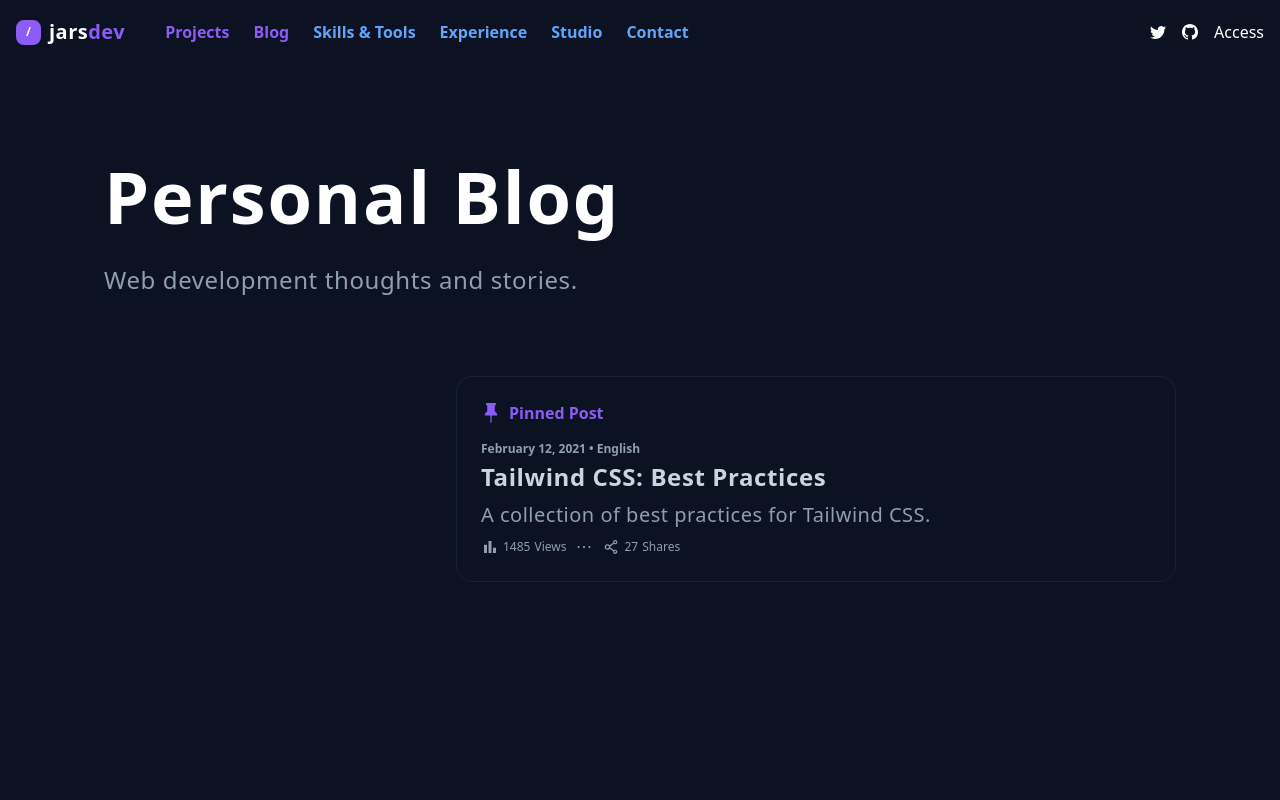
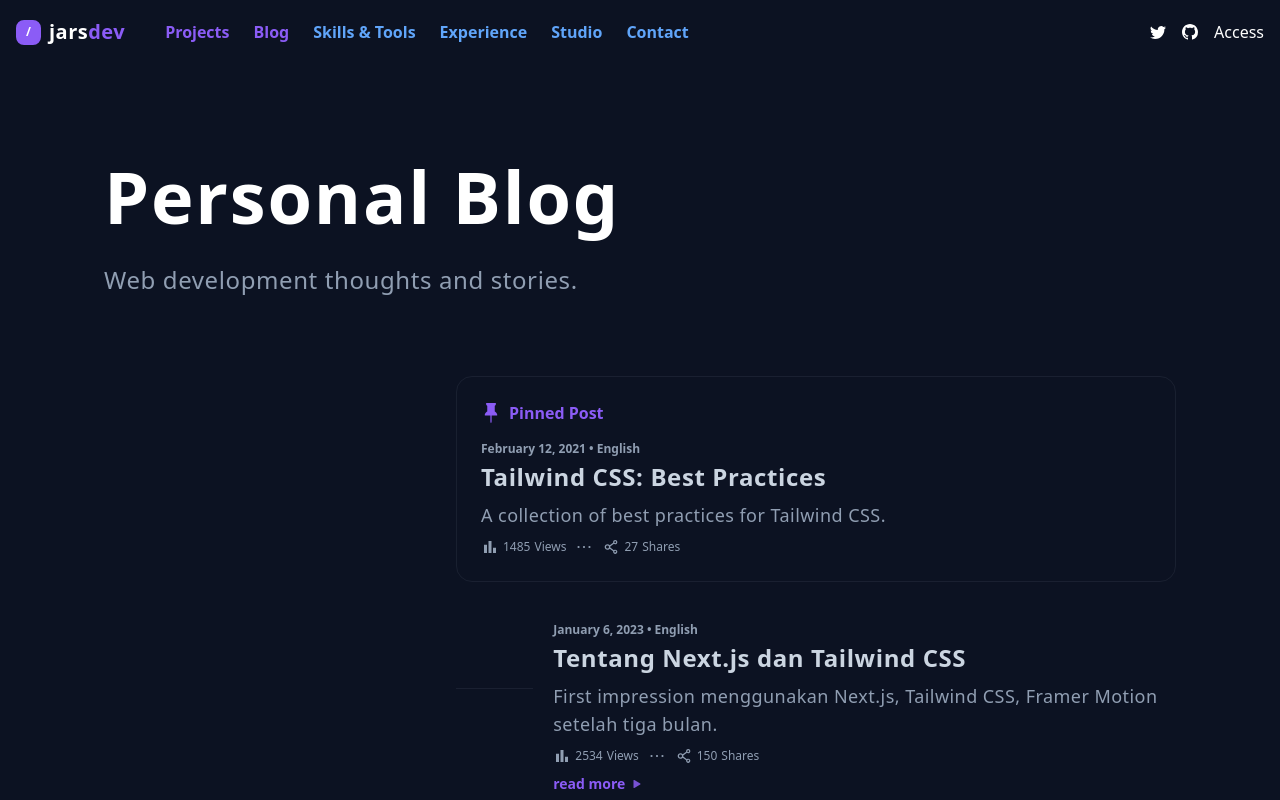
Before and after one commit to ImJars/Development-full-coding, a React (Vite) app: page /blog in a window 1280 px wide. Shown: the top 800 px of the page. Built offline with nearby package versions, Linux system fonts and the light colour scheme.

Commit message:
Add card_component-Complete

```diff
--- a/src/blog.jsx
+++ b/src/blog.jsx
@@ -1,4 +1,5 @@
 import React from 'react'
+import Card from './components/blog/card'
 import PinedCard from './components/blog/pined-card'
 import Wraped from './components/wraped'
 
@@ -6,7 +7,7 @@ function Blog() {
     return (
         <>
             <section
-                className='bg-primary w-full h-screen text-white'
+                className='bg-primary w-full h-full text-white'
             >
                 <Wraped>
                     <div
@@ -37,6 +38,16 @@ function Blog() {
                                 title='Tailwind CSS: Best Practices'
                                 description='A collection of best practices for Tailwind CSS.'
                             />
+                            <Card
+                                date={'January 6, 2023 • English'}
+                                title={'Tentang Next.js dan Tailwind CSS'}
+                                description={'First impression menggunakan Next.js, Tailwind CSS, Framer Motion setelah tiga bulan.'}
+                            />
+                            <Card
+                                date={'January 6, 2023 • English'}
+                                title={'Tentang Next.js dan Tailwind CSS'}
+                                description={'First impression menggunakan Next.js, Tailwind CSS, Framer Motion setelah tiga bulan.'}
+                            />
                         </div>
                     </div>
                 </Wraped>
--- a/src/components/blog/card.jsx
+++ b/src/components/blog/card.jsx
@@ -1,9 +1,85 @@
 import React from 'react'
+import { MdOutlineBarChart } from 'react-icons/md'
+import { AiOutlineEllipsis, AiOutlineShareAlt } from 'react-icons/ai'
+import { BsFillTriangleFill } from 'react-icons/bs'
 
-function Card() {
+function Card({ date, title, description, link }) {
     return (
         <>
-
+            <div
+                className='flex space-x-5 my-10'
+            >
+                <div
+                    className='border-text-general border-opacity-10 -translate-y-line border-b mt-16 w-24 block'
+                />
+                <div>
+                    <h1
+                        className='text-text-general text-xs font-semibold mb-1'
+                    >
+                        { date }
+                    </h1>
+                    <h2
+                        className='text-text-white-gray text-2xl font-bold mb-2 tracking-wide'
+                    >
+                        { title }
+                    </h2>
+                    <h3
+                        className='text-text-general tracking-wide text-lg'
+                    >
+                        { description }
+                    </h3>
+                    <div
+                        className='flex space-x-2 items-center mt-2'
+                    >
+                        <div
+                            className='flex items-center text-text-general text-xs space-x-1'
+                        >
+                            <MdOutlineBarChart
+                                className='text-lg'
+                            />
+                            <h1>
+                                2534
+                            </h1>
+                            <h2>
+                                Views
+                            </h2>
+                        </div>
+                        <font
+                            className='text-text-general text-xl'
+                        >
+                            <AiOutlineEllipsis />
+                        </font>
+                        <div
+                            className='flex items-center text-text-general text-xs space-x-1'
+                        >
+                            <AiOutlineShareAlt
+                                className='text-lg'
+                            />
+                            <h1>
+                                150
+                            </h1>
+                            <h2>
+                                Shares
+                            </h2>
+                        </div>
+                    </div>
+                    <div
+                        className='flex items-center'
+                    >
+                        <a
+                            className='flex items-center text-text-purple text-sm font-bold mt-2 space-x-2'
+                            href={ link }
+                        >
+                            <h1>
+                                read more
+                            </h1>
+                            <BsFillTriangleFill
+                                className='text-xxs transform rotate-90 animate-pulse'
+                            />
+                        </a>
+                    </div>
+                </div>
+            </div>
         </>
     )
 }
--- a/src/components/blog/pined-card.jsx
+++ b/src/components/blog/pined-card.jsx
@@ -7,7 +7,7 @@ function PinedCard({ date, title, description }) {
     return (
         <>
             <div
-                className='border border-text-general rounded-2xl border-opacity-10'
+                className='border border-text-general rounded-2xl border-opacity-10 mb-8'
             >
                 <div
                     className='p-6 block'
@@ -35,7 +35,7 @@ function PinedCard({ date, title, description }) {
                         { title }
                     </h2>
                     <h3
-                        className='text-text-general tracking-wide text-xl'
+                        className='text-text-general tracking-wide text-lg'
                     >
                         { description }
                     </h3>
--- a/tailwind.config.cjs
+++ b/tailwind.config.cjs
@@ -35,7 +35,13 @@ module.exports = {
       },
       padding: {
         '2.5px': '2.5px',
-      }
+      },
+      translate: {
+        'line': '105px',
+      },
+      fontSize: {
+        'xxs': '0.5rem',
+      },
     },
   },
   plugins: [],
```
